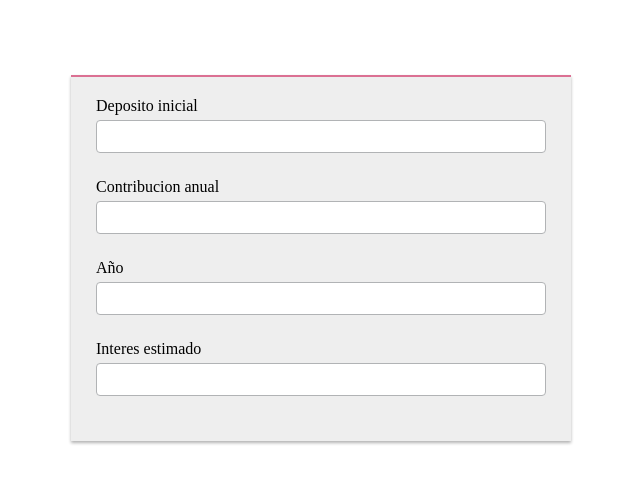
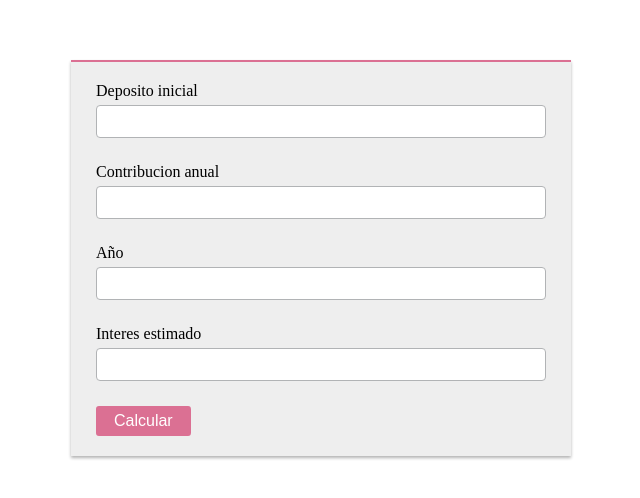
Before and after one commit to mercado-carlos/react-guia-definitiva-holamundo, a React (Vite) app: page / in a window 1280 px wide. Shown: the part 142-640 px from the top of the page, without its empty margins (319-959 px from the left). Built offline with nearby package versions, Linux system fonts and the light colour scheme.

Commit message:
Componente button y refactor

```diff
--- a/src/App.tsx
+++ b/src/App.tsx
@@ -1,8 +1,10 @@
 import React from 'react';
 import { Form, Formik } from 'formik';
 
-import { Container, Section } from './styles/StyledComponents/App';
 import Input from './components/Input';
+import Container from './components/Container';
+import Section from './components/Section';
+import Button from './components/Button';
 
 const App = () => {
     const handleSubmit = () => {};
@@ -24,6 +26,7 @@ const App = () => {
                         <Input name="contribution" label="Contribucion anual" />
                         <Input name="years" label="Año" />
                         <Input name="rate" label="Interes estimado" />
+                        <Button>Calcular</Button>
                     </Form>
                 </Formik>
             </Section>
--- /dev/null
+++ b/src/components/Button/index.tsx
@@ -0,0 +1,13 @@
+import styled from 'styled-components';
+
+const Button = styled.button`
+    background: palevioletred;
+    color: white;
+    font-size: 1em;
+    padding: 0.25em 1em;
+    border: 2px solid palevioletred;
+    border-radius: 3px;
+    cursor: pointer;
+`;
+
+export default Button;
--- /dev/null
+++ b/src/components/Container/index.tsx
@@ -0,0 +1,10 @@
+import styled from 'styled-components';
+
+const Container = styled.div`
+    display: flex;
+    justify-content: center;
+    height: 100%;
+    align-items: center;
+`;
+
+export default Container;
--- a/src/styles/StyledComponents/App/index.tsx
+++ b/src/components/Section/index.tsx
@@ -1,16 +1,11 @@
 import styled from 'styled-components';
 
-export const Container = styled.div`
-    display: flex;
-    justify-content: center;
-    height: 100%;
-    align-items: center;
-`;
-
-export const Section = styled.section`
+const Section = styled.section`
     background-color: #eee;
     border-top: solid 2px palevioletred;
     padding: 20px 25px;
     width: 500px;
     box-shadow: 0px 2px 3px rgba(0, 0, 0, 0.3);
 `;
+
+export default Section;
```
